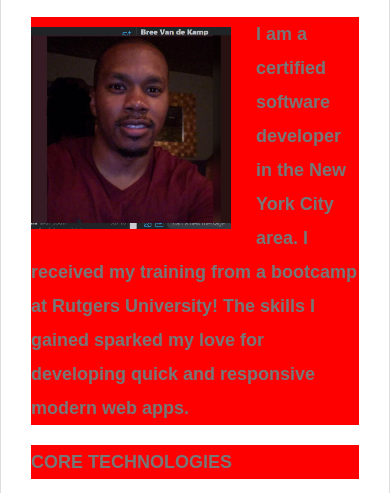
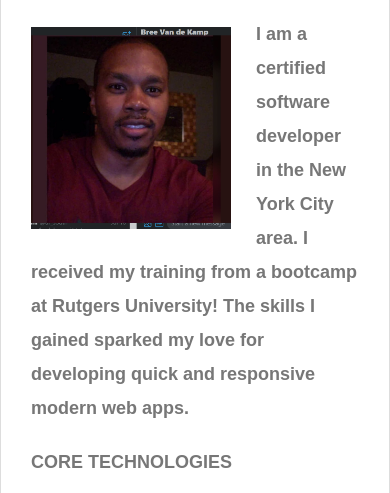
Before and after one commit to lthompson1206/Responsive-Portfolio, a plain HTML site: page index.html in a window 390 px wide. Shown: the part 281-774 px from the top of the page. Drawn offline with Linux system fonts and the light colour scheme.

Commit message:
update css styles
changed the media queries background colors back to white

```diff
--- a/assets/css/style.css
+++ b/assets/css/style.css
@@ -294,18 +294,18 @@ a:hover {
 
   @media screen and (max-width: 980px) {
     * {
-      background-color: blue;
+      background-color: white;
     }
   }
 
     @media screen and (max-width: 768px) {
         * {
-          background-color: yellow;
+          background-color: white;
         }
       }
         @media screen and (max-width: 640px) {
             * {
-              background-color: red;
+              background-color: white;
             }
 
           }
```
